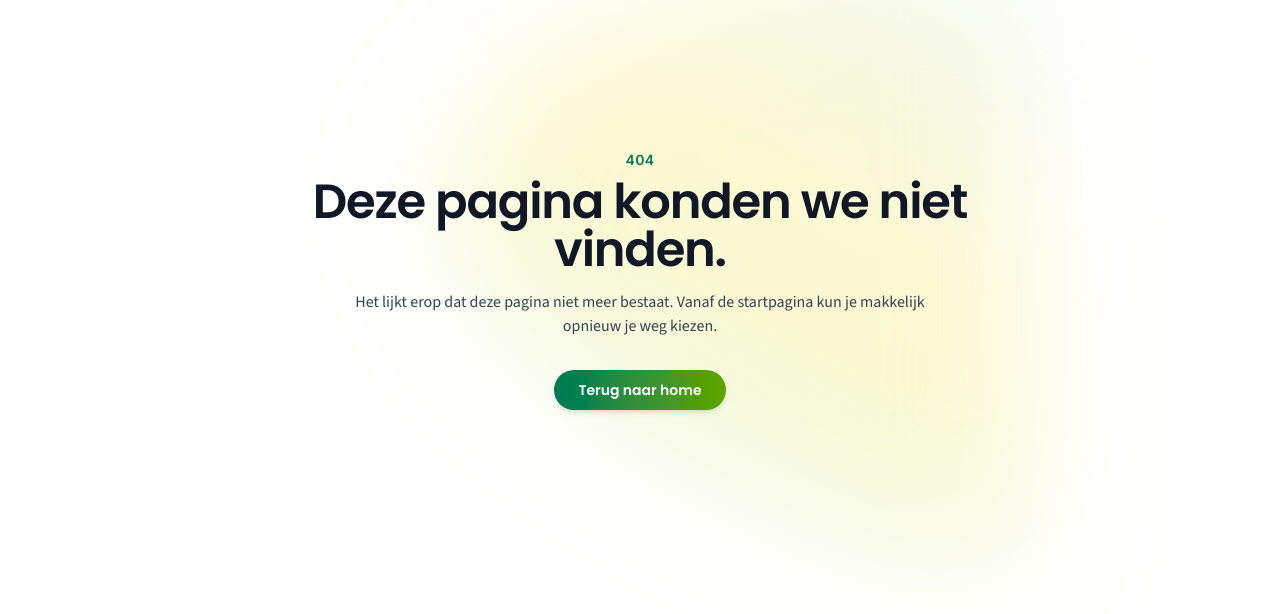
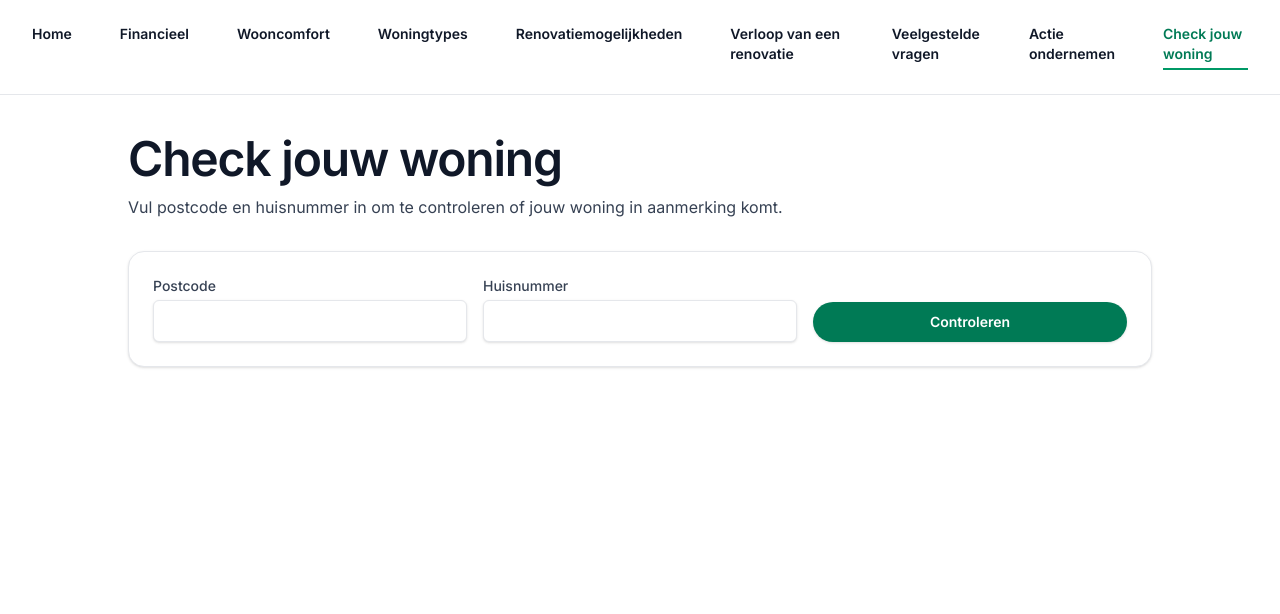
Before and after one commit to tjmichiels/renoveerjewoning, a Next.js app: page /woning-checker in a window 1280 px wide. Before the commit this address had no page. Shown: the top 614 px of the page. Built offline with nearby package versions, Linux system fonts and the light colour scheme.

Commit message:
woning altumAPI

```diff
--- /dev/null
+++ b/app/api/woning-checker/route.ts
@@ -0,0 +1,29 @@
+import { NextResponse } from 'next/server'
+
+export async function POST(req: Request) {
+    console.log('API route HIT')
+
+    try {
+        const { postcode, huisnummer } = await req.json()
+
+        const res = await fetch('https://api.altum.ai/movedata', {
+            method: 'POST',
+            headers: {
+                'Content-Type': 'application/json',
+                'x-api-key': process.env.ALTUM_API_KEY!,
+            },
+            body: JSON.stringify({
+                postcode,
+                housenumber: Number(huisnummer),
+            }),
+        })
+
+        const data = await res.json()
+        return NextResponse.json(data)
+    } catch (err) {
+        return NextResponse.json(
+            { message: 'Server error' },
+            { status: 500 }
+        )
+    }
+}
--- /dev/null
+++ b/app/woning-checker/page.tsx
@@ -0,0 +1,161 @@
+// app/woning-checker/page.tsx
+'use client'
+
+import React, { useState } from 'react'
+import { motion, AnimatePresence } from 'framer-motion'
+import Header from '../components/layout/Header'
+import { NAV } from '../content/navigation'
+
+type ApiResult = {
+    energyLabel?: string
+    shouldRenovate?: boolean
+    message?: string
+    [key: string]: any
+}
+
+const labelStyles: Record<string, string> = {
+    A: 'bg-green-500',
+    B: 'bg-lime-500',
+    C: 'bg-yellow-400',
+    D: 'bg-orange-400',
+    E: 'bg-orange-500',
+    F: 'bg-red-500',
+    G: 'bg-red-700',
+}
+
+export default function WoningCheckerPage() {
+    const [postcode, setPostcode] = useState('')
+    const [huisnummer, setHuisnummer] = useState('')
+    const [result, setResult] = useState<ApiResult | null>(null)
+    const [loading, setLoading] = useState(false)
+
+    async function handleSubmit(e: React.FormEvent) {
+        e.preventDefault()
+        setLoading(true)
+        setResult(null)
+
+        try {
+            const res = await fetch('/api/woning-checker', {
+                method: 'POST',
+                headers: { 'Content-Type': 'application/json' },
+                body: JSON.stringify({
+                    postcode: postcode.replace(/\s+/g, '').toUpperCase(),
+                    huisnummer,
+                }),
+            })
+
+            const data = await res.json()
+            setResult({
+                energyLabel: data.energy_label ?? 'D',
+                shouldRenovate: ['D', 'E', 'F', 'G'].includes(data.energy_label),
+            })
+        } catch {
+            setResult({ message: 'Er is iets misgegaan.' })
+        } finally {
+            setLoading(false)
+        }
+    }
+
+    return (
+        <div className="bg-white">
+            <Header navigation={NAV} />
+
+            <main className="relative isolate min-h-screen px-6 pt-10 lg:px-8">
+                <div className="mx-auto max-w-5xl pb-16">
+                    <header>
+                        <h1 className="text-4xl sm:text-5xl font-semibold tracking-tight text-gray-900">
+                            Check jouw woning
+                        </h1>
+                        <p className="mt-3 text-gray-700 max-w-3xl">
+                            Vul postcode en huisnummer in om te controleren of jouw woning in aanmerking komt.
+                        </p>
+                    </header>
+
+                    <section className="mt-8 rounded-2xl border border-gray-200 bg-white p-6 shadow-sm">
+                        <form onSubmit={handleSubmit} className="grid grid-cols-1 sm:grid-cols-3 gap-4">
+                            <div>
+                                <label className="block text-sm font-medium text-gray-700">Postcode</label>
+                                <input
+                                    value={postcode}
+                                    onChange={(e) => setPostcode(e.target.value)}
+                                    required
+                                    className="mt-1 block w-full rounded-md border border-gray-200 bg-white px-3 py-2 text-gray-900 shadow-sm focus:outline-none focus:ring-2 focus:ring-emerald-500"
+                                />
+                            </div>
+
+                            <div>
+                                <label className="block text-sm font-medium text-gray-700">Huisnummer</label>
+                                <input
+                                    value={huisnummer}
+                                    onChange={(e) => setHuisnummer(e.target.value)}
+                                    required
+                                    className="mt-1 block w-full rounded-md border border-gray-200 bg-white px-3 py-2 text-gray-900 shadow-sm focus:outline-none focus:ring-2 focus:ring-emerald-500"
+                                />
+                            </div>
+
+                            <div className="flex items-end">
+                                <button
+                                    type="submit"
+                                    disabled={loading}
+                                    className="inline-flex w-full justify-center rounded-full bg-emerald-700 px-4 py-2.5 text-sm font-semibold text-white shadow-sm hover:bg-emerald-800 disabled:opacity-50"
+                                >
+                                    {loading ? 'Bezig…' : 'Controleren'}
+                                </button>
+                            </div>
+                        </form>
+
+                        <AnimatePresence>
+                            {result?.energyLabel && (
+                                <motion.div
+                                    initial={{ opacity: 0, y: 20 }}
+                                    animate={{ opacity: 1, y: 0 }}
+                                    exit={{ opacity: 0 }}
+                                    transition={{ duration: 0.5 }}
+                                    className="mt-8 grid grid-cols-1 md:grid-cols-2 gap-6 items-center"
+                                >
+                                    <motion.div
+                                        initial={{ scale: 0.8 }}
+                                        animate={{ scale: 1 }}
+                                        transition={{ type: 'spring', stiffness: 200 }}
+                                        className={`h-48 rounded-2xl flex items-center justify-center text-black text-6xl font-bold ${labelStyles[result.energyLabel]}`}
+                                    >
+                                        {result.energyLabel}
+                                    </motion.div>
+
+                                    <div>
+                                        <h2 className="text-2xl font-semibold mb-2 text-gray-900">
+                                            {result.shouldRenovate ? 'Renovatie aanbevolen' : 'Je woning scoort goed'}
+                                        </h2>
+
+                                        <p className="text-gray-700 mb-4">
+                                            {result.shouldRenovate
+                                                ? 'Je woning heeft een lager energielabel. Door te renoveren kun je energie besparen en het wooncomfort verhogen.'
+                                                : 'Je woning is al energiezuinig. Grote renovaties zijn op dit moment niet nodig.'}
+                                        </p>
+
+                                        <motion.div
+                                            initial={{ width: 0 }}
+                                            animate={{ width: '100%' }}
+                                            transition={{ duration: 1 }}
+                                            className="h-2 rounded-full bg-emerald-400"
+                                        />
+                                    </div>
+                                </motion.div>
+                            )}
+                        </AnimatePresence>
+
+                        {result?.message && (
+                            <p className="mt-6 text-red-600">{result.message}</p>
+                        )}
+
+                        {result && !result.energyLabel && (
+                            <pre className="mt-6 text-sm text-gray-900 bg-gray-50 p-4 rounded-2xl border border-gray-100">
+                                {JSON.stringify(result, null, 2)}
+                            </pre>
+                        )}
+                    </section>
+                </div>
+            </main>
+        </div>
+    )
+}
```
